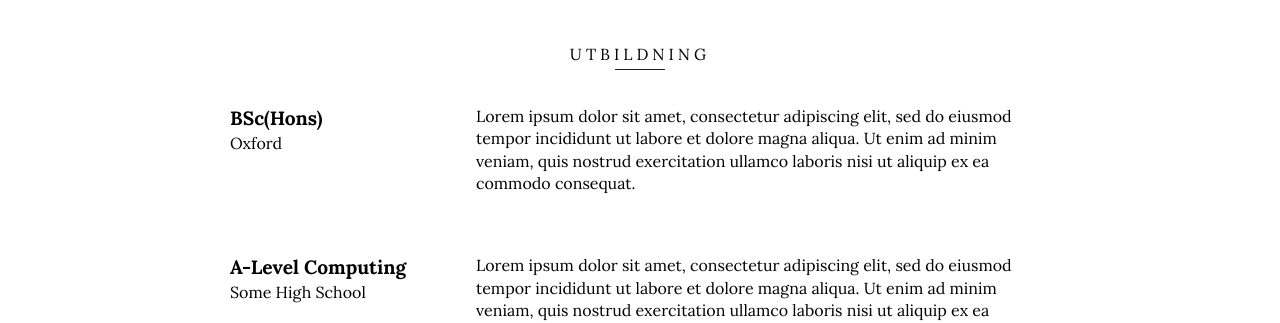
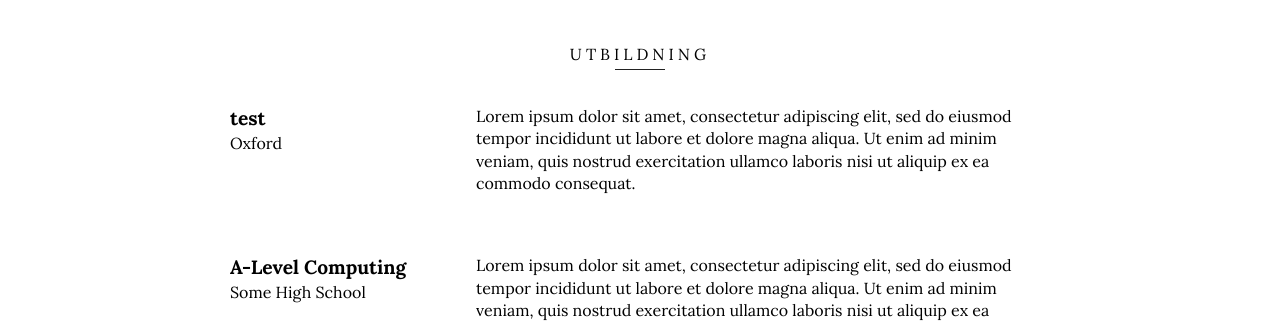
Before and after one commit to adrianoray/adrianoray.gitbub.io, a Jekyll site: the page built from index.html, in a window 1280 px wide. Shown: the part 817-1140 px from the top of the page. Built offline with Jekyll 4.4.1, drawn with Linux system fonts in a browser that asks for light colours.

Commit message:
Updated education.yml

```diff
--- a/_data/education.yml
+++ b/_data/education.yml
@@ -1,4 +1,4 @@
--   qualification: BSc(Hons)
+-   qualification: test
     school: Oxford
     description: Lorem ipsum dolor sit amet, consectetur adipiscing elit, sed do eiusmod tempor incididunt ut labore et dolore magna aliqua. Ut enim ad minim veniam, quis nostrud exercitation ullamco laboris nisi ut aliquip ex ea commodo consequat.
 
```
